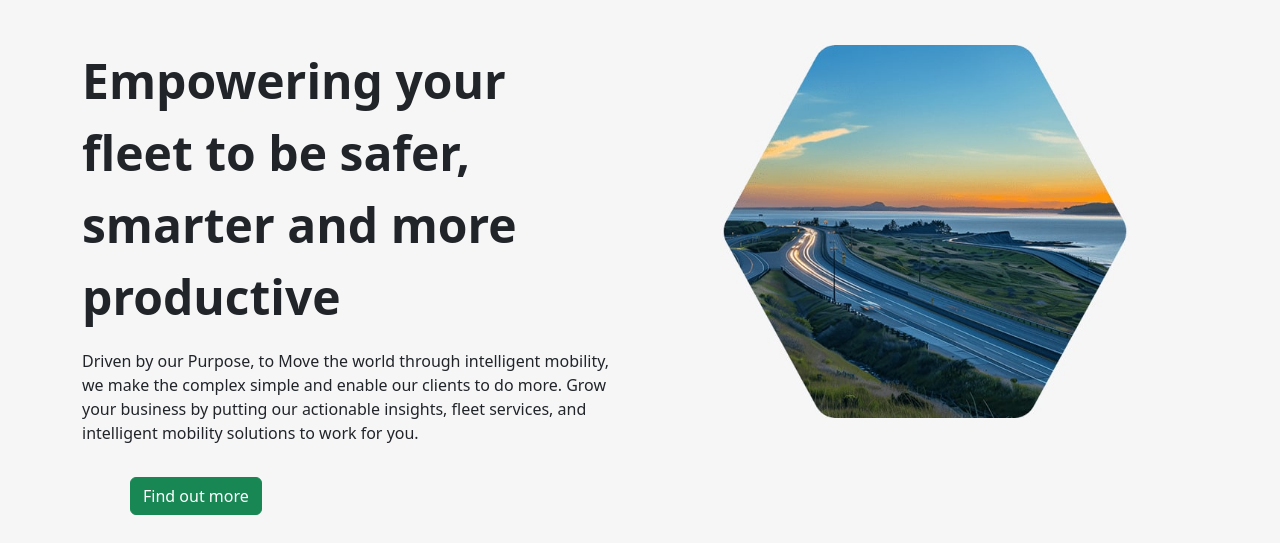
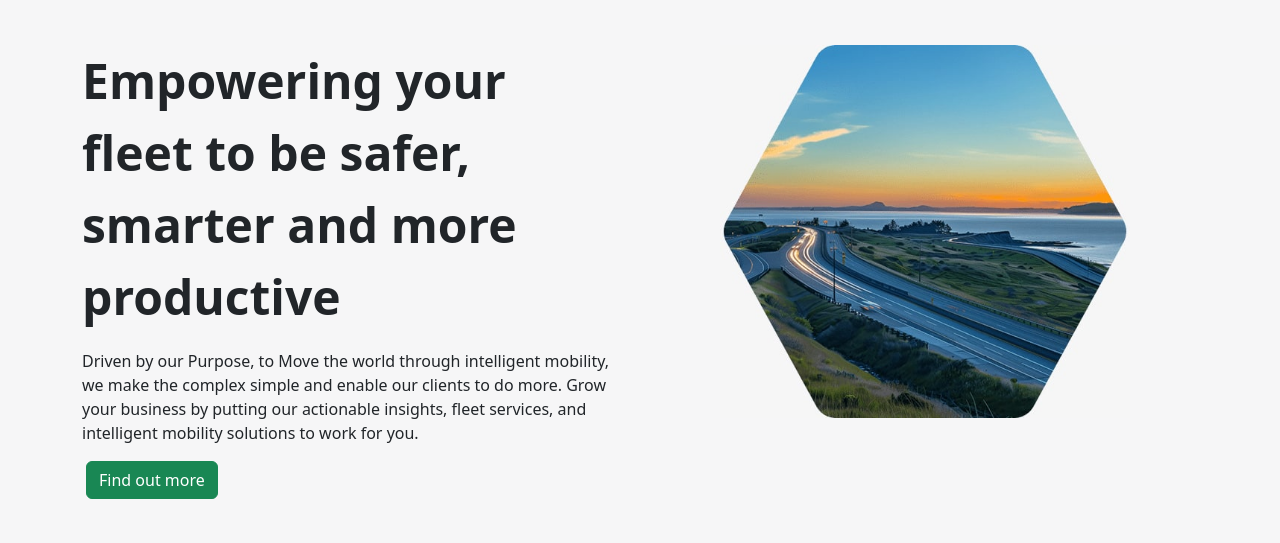
Before and after one commit to navya-kott/Element, a plain HTML site: page index.html in a window 1280 px wide. Shown: the part 137-680 px from the top of the page. Drawn offline with nearby package versions, Linux system fonts and the light colour scheme.

Commit message:
find more update

```diff
--- a/index.html
+++ b/index.html
@@ -76,8 +76,8 @@
                 </div>
             </div>
         </div>
-        <div class="find-more my-3">
-            <button type="button" class="btn btn-success ms-5">Find out more</button>
+        <div >
+            <button type="button" class="btn btn-success ms-1">Find out more</button>
         </div>
 
         <div class="row mt-5">
--- a/style.css
+++ b/style.css
@@ -95,11 +95,7 @@ margin-top: 10%;
 
 }
 
-.find-more{
-  display: flex;
-  justify-content: center;
-  align-items: center;
-}
+
 
 @media (min-width:782px) {
   .find-more{
```
